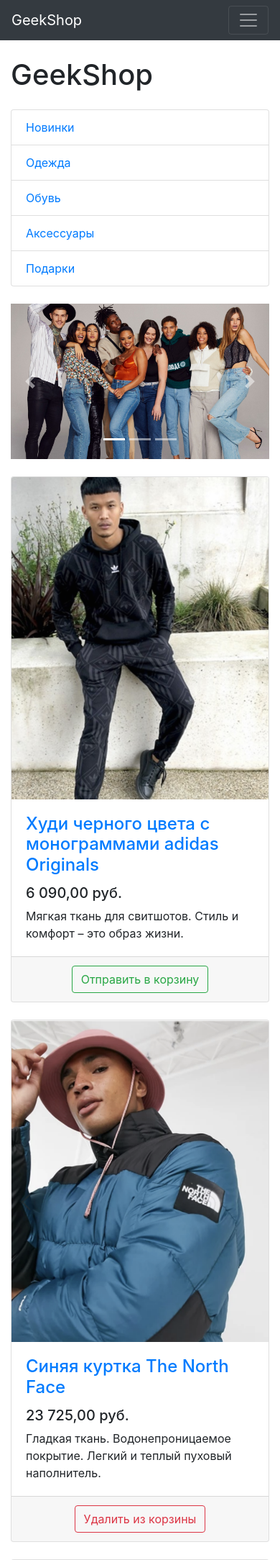
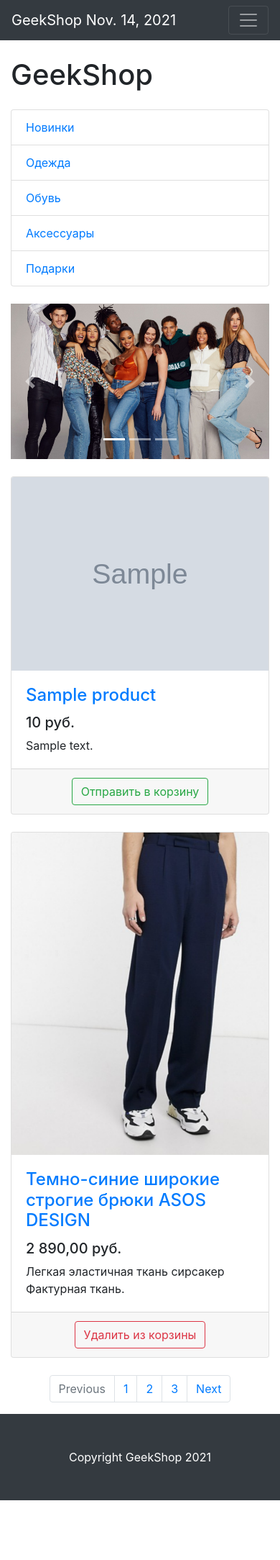
Before and after one commit to Stl36/django, a Django app: template geekshop/mainapp/templates/mainapp/products.html in a window 390 px wide. Shown: the top 2168 px of the page at 72% size. After the commit the page ends 2085 px from the top, so only its background shows below. Run offline with Django 3.2, Linux system fonts and the light colour scheme; the template is opened without the code that fills it: most values are stand-ins (such as "Sample title", 1, 10 or a date in 2020); grey boxes marked "Sample" are stand-in pictures; some libraries are stand-ins or nearby versions.

Commit message:
make context template in products and DATE_FORMAT in head

```diff
--- a/geekshop/mainapp/templates/mainapp/base.html
+++ b/geekshop/mainapp/templates/mainapp/base.html
@@ -26,7 +26,7 @@
 <!-- Navigation -->
 <nav class="navbar navbar-expand-lg navbar-dark bg-dark fixed-top">
     <div class="container">
-        <a class="navbar-brand" href="{% url 'index' %}">GeekShop</a>
+        <a class="navbar-brand" href="{% url 'index' %}">GeekShop {% now "DATE_FORMAT" %}</a>
         <button class="navbar-toggler" type="button" data-toggle="collapse" data-target="#navbarResponsive"
                 aria-controls="navbarResponsive" aria-expanded="false" aria-label="Toggle navigation">
             <span class="navbar-toggler-icon"></span>
--- a/geekshop/mainapp/templates/mainapp/products.html
+++ b/geekshop/mainapp/templates/mainapp/products.html
@@ -57,19 +57,21 @@
 
             <div class="row">
 
+                {% for product in products %}
+
                     <div class="col-lg-4 col-md-6 mb-4">
                         <div class="card h-100">
                             <a href="#">
                                 <img class="card-img-top"
-                                 src="{% static '/vendor/img/products/Adidas-hoodie.png' %}"
+                                     src="{% static  product.img_url %}"
                                     alt="">
                             </a>
                             <div class="card-body">
                                 <h4 class="card-title">
-                                <a href="#">Худи черного цвета с монограммами adidas Originals</a>
+                                    <a href="#">{{ product.name }}</a>
                                 </h4>
-                            <h5>6 090,00 руб.</h5>
-                            <p class="card-text">Мягкая ткань для свитшотов. Стиль и комфорт – это образ жизни.</p>
+                                <h5>{{ product.price }} руб.</h5>
+                                <p class="card-text">{{ product.mini_desc }}</p>
                             </div>
                             <div class="card-footer text-center">
                                 <button type="button" class="btn btn-outline-success">Отправить в корзину</button>
@@ -77,86 +79,7 @@
                         </div>
                     </div>
 
-                <div class="col-lg-4 col-md-6 mb-4">
-                    <div class="card h-100">
-                        <a href="#">
-                            <img class="card-img-top"
-                                 src="{% static '/vendor/img/products/Blue-jacket-The-North-Face.png' %}" alt="">
-                        </a>
-                        <div class="card-body">
-                            <h4 class="card-title">
-                                <a href="#">Синяя куртка The North Face</a>
-                            </h4>
-                            <h5>23 725,00 руб.</h5>
-                            <p class="card-text">
-                                Гладкая ткань. Водонепроницаемое покрытие. Легкий и теплый пуховый наполнитель.
-                            </p>
-                        </div>
-                        <div class="card-footer text-center">
-                            <button type="button" class="btn btn-outline-danger">Удалить из корзины</button>
-                        </div>
-                    </div>
-                </div>
-
-                <div class="col-lg-4 col-md-6 mb-4">
-                    <div class="card h-100">
-                        <a href="#">
-                            <img class="card-img-top"
-                                 src="{% static '/vendor/img/products/Brown-sports-oversized-top-ASOS-DESIGN.png' %}"
-                                 alt="">
-                        </a>
-                        <div class="card-body">
-                            <h4 class="card-title">
-                                <a href="#">Коричневый спортивный oversized-топ ASOS DESIGN</a>
-                            </h4>
-                            <h5>3 390,00 руб.</h5>
-                            <p class="card-text">Материал с плюшевой текстурой. Удобный и мягкий.</p>
-                        </div>
-                        <div class="card-footer text-center">
-                            <button type="button" class="btn btn-outline-success">Отправить в корзину</button>
-                        </div>
-                    </div>
-                </div>
-
-                <div class="col-lg-4 col-md-6 mb-4">
-                    <div class="card h-100">
-                        <a href="#">
-                            <img class="card-img-top"
-                                 src="{% static '/vendor/img/products/Black-Nike-Heritage-backpack.png' %}"
-                                 alt="">
-                        </a>
-                        <div class="card-body">
-                            <h4 class="card-title">
-                                <a href="#">Черный рюкзак Nike Heritage</a>
-                            </h4>
-                            <h5>2 340,00 руб.</h5>
-                            <p class="card-text">Плотная ткань. Легкий материал.</p>
-                        </div>
-                        <div class="card-footer text-center">
-                            <button type="button" class="btn btn-outline-success">Отправить в корзину</button>
-                        </div>
-                    </div>
-                </div>
-
-                <div class="col-lg-4 col-md-6 mb-4">
-                    <div class="card h-100">
-                        <a href="#">
-                            <img class="card-img-top"
-                                 src="{% static '/vendor/img/products/Black-Dr-Martens-shoes.png' %}"
-                                 alt="">
-                        </a>
-                        <div class="card-body">
-                            <h4 class="card-title">
-                                <a href="#">Черные туфли на платформе с 3 парами люверсов Dr Martens 1461 Bex</a>
-                            </h4>
-                            <h5>13 590,00 руб.</h5>
-                            <p class="card-text">Гладкий кожаный верх. Натуральный материал.</p>
-                        </div>
-                        <div class="card-footer text-center">
-                            <button type="button" class="btn btn-outline-success">Отправить в корзину</button>
-                        </div>
-                    </div>
-                </div>
+                {% endfor %}
 
                 <div class="col-lg-4 col-md-6 mb-4">
                     <div class="card h-100">
@@ -173,7 +96,7 @@
                             <p class="card-text">Легкая эластичная ткань сирсакер Фактурная ткань.</p>
                         </div>
                         <div class="card-footer text-center">
-                            <button type="button" class="btn btn-outline-success">Отправить в корзину</button>
+                            <button type="button" class="btn btn-outline-danger">Удалить из корзины</button>
                         </div>
                     </div>
                 </div>
@@ -206,7 +129,7 @@
 {% block footer %}
 <footer class="py-5 bg-dark">
     <div class="container">
-        <p class="m-0 text-center text-white">Copyright &copy; GeekShop <script>document.write(new Date().getFullYear())</script></p>
+        <p class="m-0 text-center text-white">Copyright GeekShop {% now "Y" %}</p>
     </div>
     <!-- /.container -->
 </footer>
```
Also changed, not shown: geekshop/mainapp/views.py (+26 -0 lines). Lines whose indentation alone changed are shown as unchanged.
